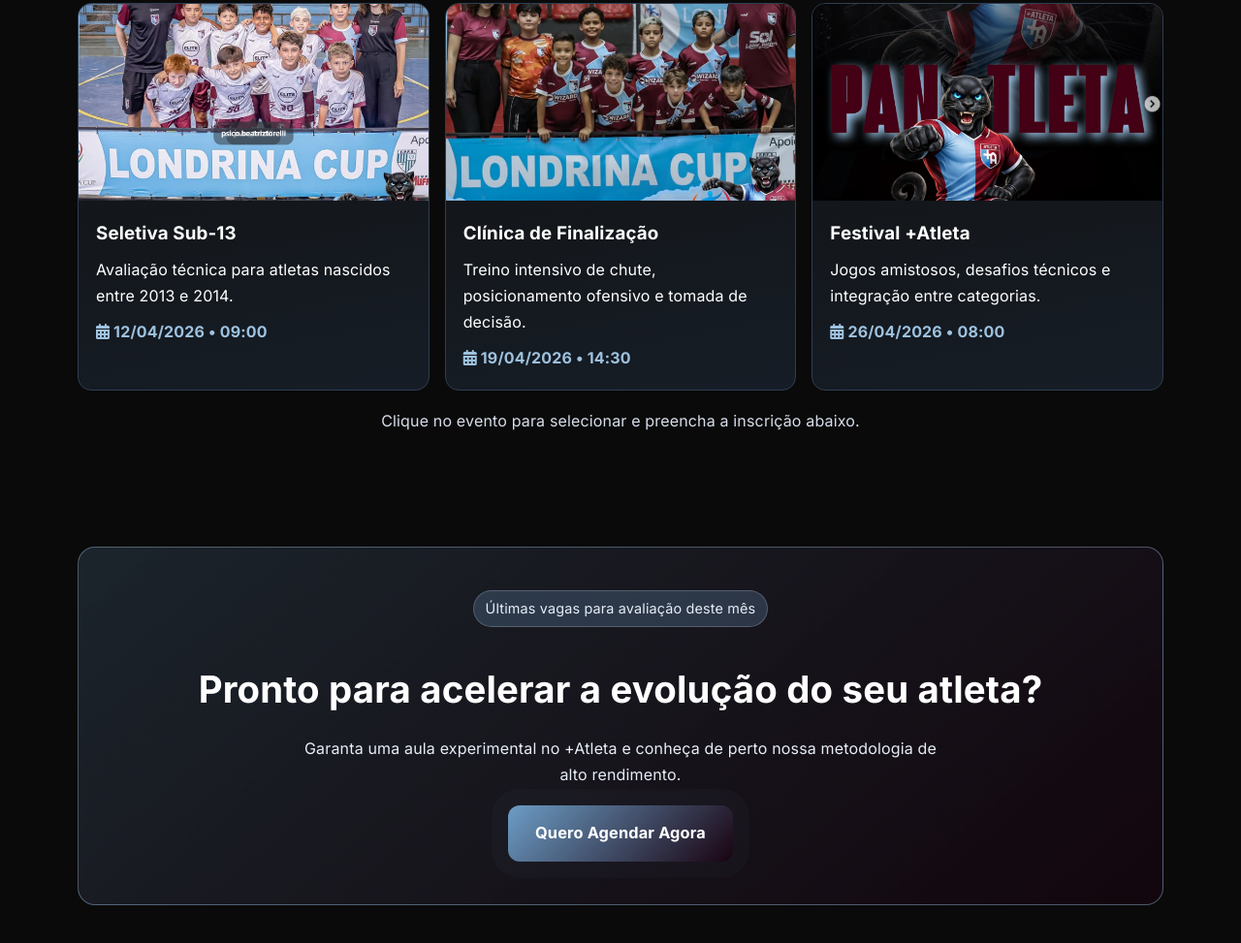
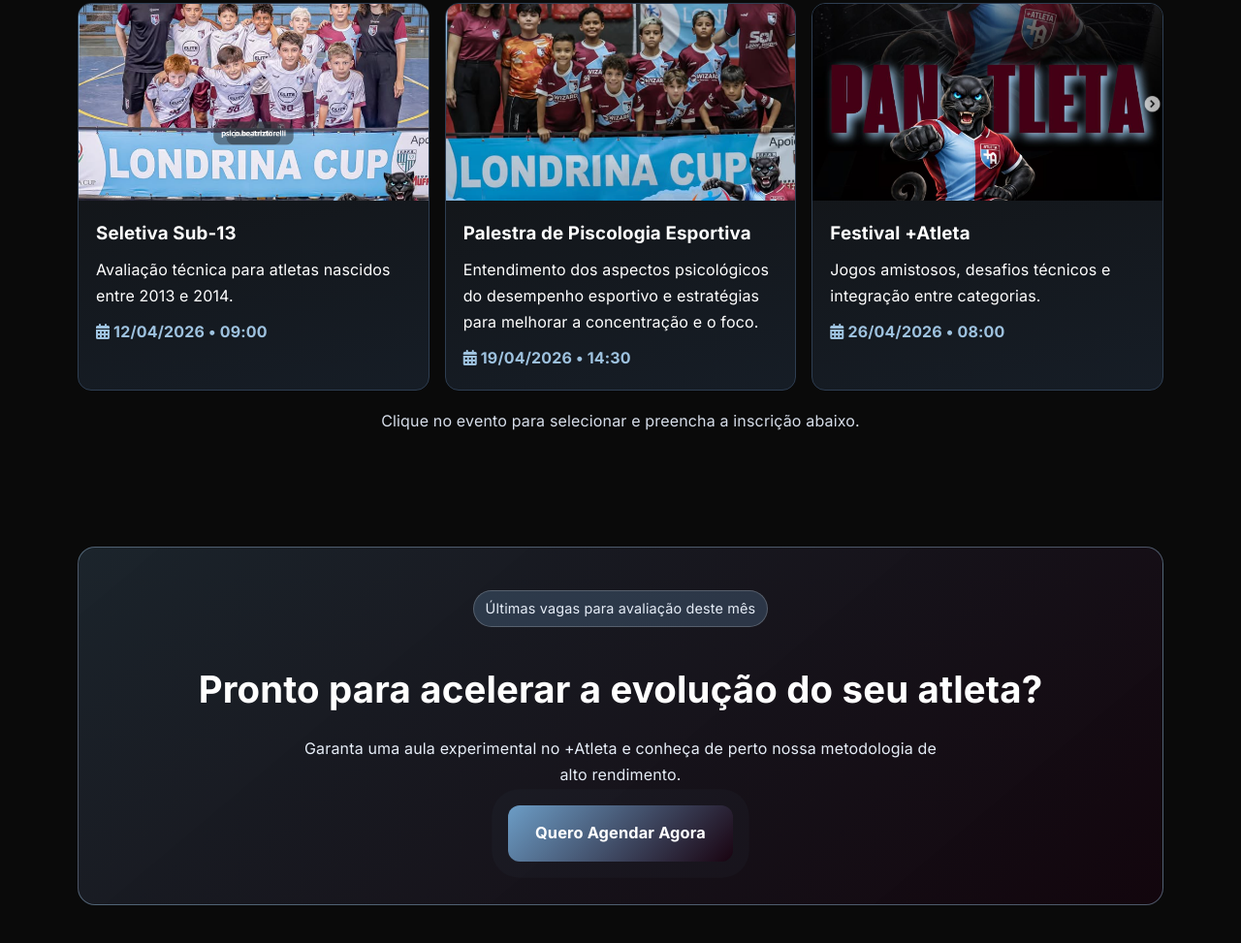
Before and after one commit to mantovani18/-Atleta, a plain HTML site: page index.html in a window 1280 px wide. Shown: the part 3513-4486 px from the top of the page at 97% size. Drawn offline with Linux system fonts and the light colour scheme.

Commit message:
Update index.html

```diff
--- a/index.html
+++ b/index.html
@@ -198,14 +198,14 @@
 
           <article
             class="event-card"
-            data-evento="Clínica de Finalização"
+            data-evento="Palestra de Piscologia Esportiva"
             data-data="19/04/2026"
             data-horario="14:30"
           >
-            <img src="img/fotoTime2.png" alt="Capa do evento Clínica de Finalização" loading="lazy" decoding="async" />
+            <img src="img/fotoTime2.png" alt="Capa do evento Palestra de Piscologia Esportiva" loading="lazy" decoding="async" />
             <div class="event-content">
-              <h3>Clínica de Finalização</h3>
-              <p>Treino intensivo de chute, posicionamento ofensivo e tomada de decisão.</p>
+              <h3>Palestra de Piscologia Esportiva</h3>
+              <p>Entendimento dos aspectos psicológicos do desempenho esportivo e estratégias para melhorar a concentração e o foco.</p>
               <p class="event-meta"><i class="fa-solid fa-calendar-days"></i> 19/04/2026 • 14:30</p>
             </div>
           </article>
```
